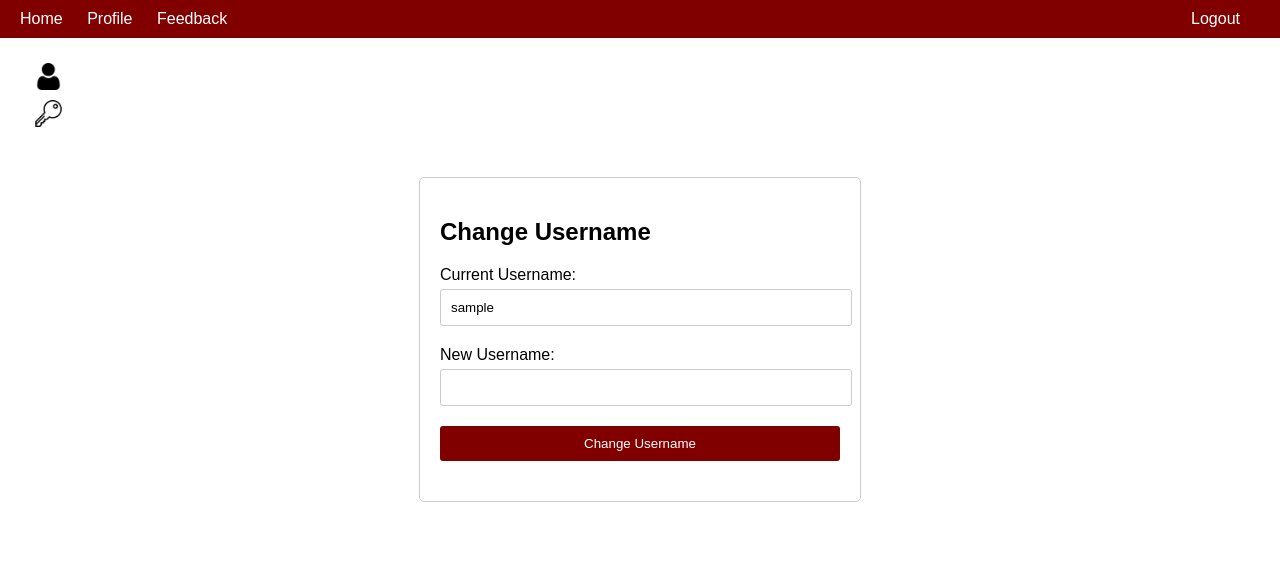
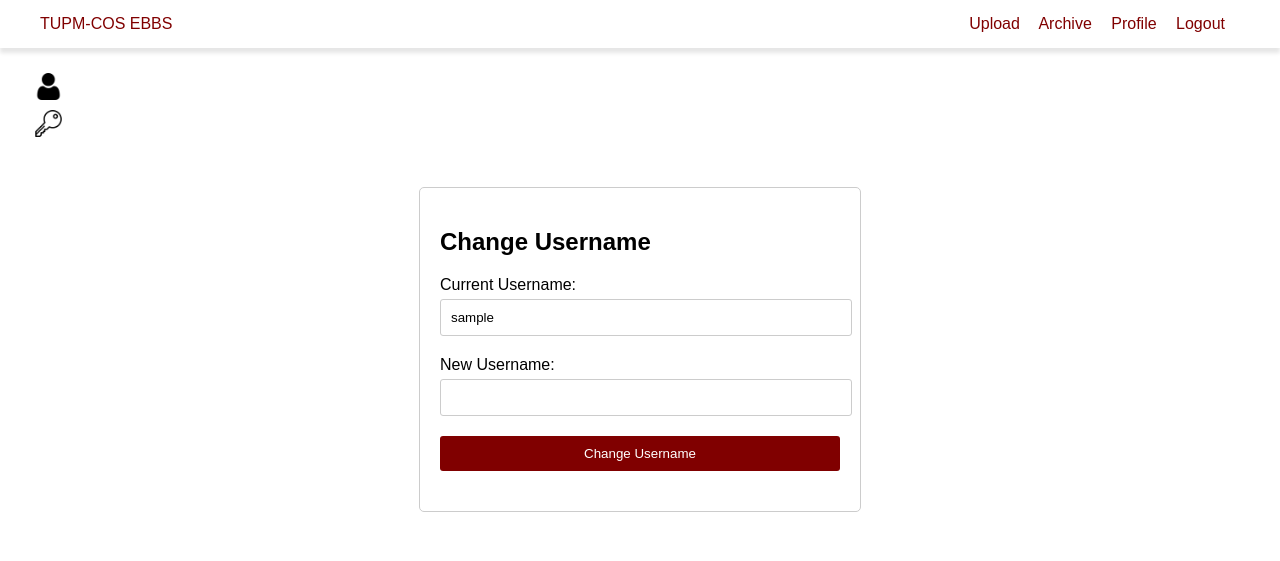
Before and after one commit to ninjgalla/E-Bulletin-Board-System, a PHP site: page /reset-password/admin_profile_settings.php in a window 1280 px wide. Shown: the top 561 px of the page. Run offline with PHP 8.4, Linux system fonts and the light colour scheme; the visitor is signed in with stand-in values (Sample User, id 1).

Commit message:
Update admin_profile_settings.php

```diff
--- a/admin_profile_settings.php
+++ b/admin_profile_settings.php
@@ -25,45 +25,40 @@ $username = $_SESSION['username'];
     <title>Profile Settings</title>
     <style>
 
-html, body {
-            margin: 0;
-            padding: 0;
-            font-family: Helvetica, Arial, sans-serif;
-        }
-
-        /* Inherit font-family for all other elements */
-        * {
-            font-family: inherit;
-        }
-
         body {
             margin: 0;
             padding: 0;
-
+            font-family: Arial, sans-serif;
         }
         .navbar {
-            background-color: maroon;
-            color: white;
-            padding: 10px 20px;
+            background-color: white; /* Set navbar background color */
+            color: maroon;
+            padding: 15px 40px; /* Adjust padding to increase width */
             display: flex;
             justify-content: space-between;
             align-items: center;
+            box-shadow: 0 5px 4px rgba(0, 0, 0, 0.1); /* Add shadow */
         }
         .navbar a {
-            color: white;
+            color: maroon;
             text-decoration: none;
-            margin-right: 20px; /* Adjust the margin to add space between menu items */
+            margin-right: 15px;
             position: relative;
+            transition: font-weight 0s; /* Add transition effect */
+            font-weight: normal; /* Set normal font weight */
         }
 
+        .navbar a:hover {
+            font-weight: bold; /* Make text bold on hover */
+        }
         .navbar a:hover::after {
             content: '';
             position: absolute;
             left: 0;
-            bottom: -3px; /* Adjust the value to control the distance of the underline from text */
+            bottom: -3px;
             width: 100%;
             height: 2px;
-            background-color: white;
+            background-color: maroon;
         }
 
         .file-container {
@@ -270,11 +265,13 @@ html, body {
 <body>
 <div class="navbar">
         <div>
-            <a href="admin_dashboard.php">Home</a>
-            <a href="profile_settings.php" >Profile</a>
-            <a href="#" onclick="openFeedbackPopup()">Feedback</a>
+            <a href="admin_dashboard.php" class="logo">TUPM-COS EBBS</a>
         </div>
         <div>
+
+            <a href="admin_upload.php">Upload</a>
+            <a href="admin_archive.php">Archive</a>
+            <a href="admin_profile_settings.php">Profile</a>
             <a href="logout.php">Logout</a>
         </div>
     </div>
```
